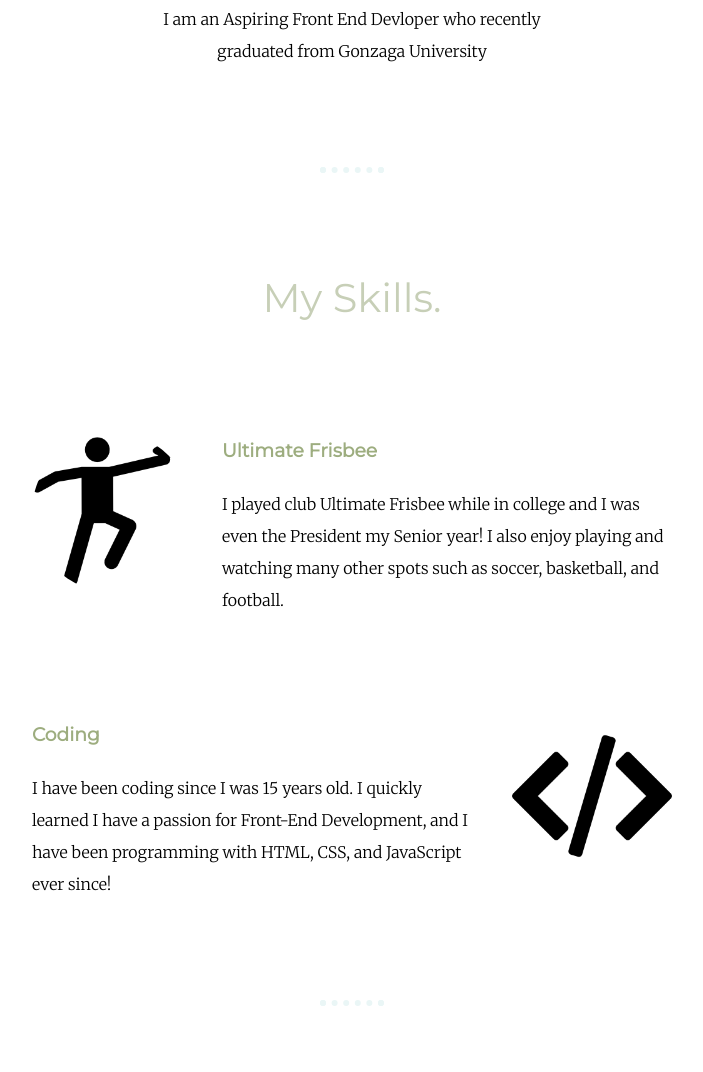
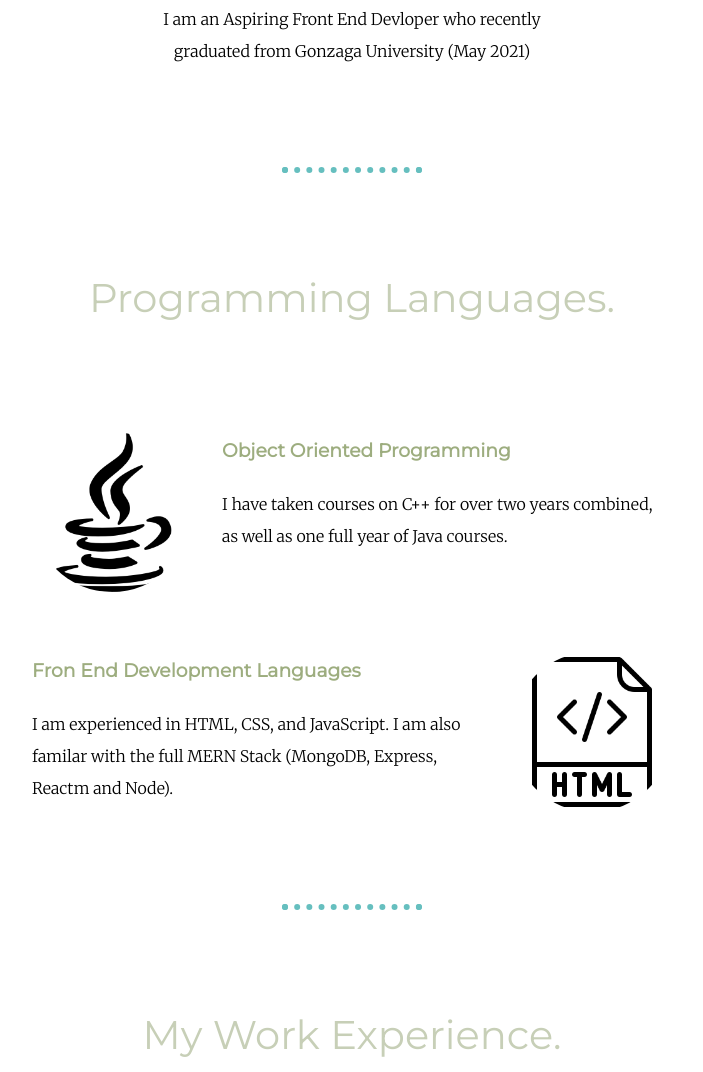
Before and after one commit to afraizer/resumeWebsite, a plain HTML site: page CSS - My Site/index.html in a window 1280 px wide. Shown: the part 1289-2361 px from the top of the page, without its empty margins (288-991 px from the left). Drawn offline with Linux system fonts and the light colour scheme.

Commit message:
Add files via upload

```diff
--- a/CSS - My Site/css/style.css
+++ b/CSS - My Site/css/style.css
@@ -13,16 +13,34 @@ p {
 
 }
 
-#frisbee {
+#testing {
   width: 25%;
   float: left;
   margin-right: 30px;
 }
 
-#code {
+#prototype {
   width: 25%;
   float:right;
   margin-left: 30px;
+}
+
+#java {
+  width: 25%;
+  float: left;
+  margin-right: 30px;
+}
+
+#html {
+  width: 25%;
+  float:right;
+  margin-left: 30px;
+}
+
+#printer {
+  width: 25%;
+  float: left;
+  margin-right: 30px;
 }
 
 h1 {
@@ -57,9 +75,9 @@ a:hover {
 }
 
 hr {
-  border: dotted #eaf6f6 6px;
+  border: dotted #66bfbf 6px;
   border-bottom: none;
-  width: 4%;
+  width: 10%;
   margin: 100px auto;
 }
 
--- a/CSS - My Site/index.html
+++ b/CSS - My Site/index.html
@@ -24,23 +24,54 @@
     <div class="profile">
       <img class="photos" src="img/AmyPhoto.jpg" alt="">
       <h2>Hello.</h2>
-      <p class="intro">I am an Aspiring Front End Devloper who recently graduated from Gonzaga University </p>
+      <p class="intro">I am an Aspiring Front End Devloper who recently graduated from Gonzaga University (May 2021)</p>
+    </div>
+    <hr>
+    <div class="courses">
+      <h2>Programming Languages.</h2>
+      <div class="skill-row">
+        <img class="photos" id="java" src="img/java.png" alt="">
+        <h3>Object Oriented Programming</h3>
+        <p>
+          I have taken courses on C++ for over two years combined, as well as one
+          full year of Java courses.
+        </p>
+      </div>
+      <div class="skill-row">
+        <img class="photos" id="html" src="img/html.png" alt="">
+        <h3>Fron End Development Languages</h3>
+        <p>
+          I am experienced in HTML, CSS, and JavaScript. I am also familar with
+          the full MERN Stack (MongoDB, Express, Reactm and Node).
+        </p>
+      </div>
     </div>
     <hr>
     <div class="skills">
-      <h2>My Skills.</h2>
+      <h2>My Work Experience.</h2>
       <div class="skill-row">
-        <img class="photos" id="frisbee" src="img/frisbee.png" alt="">
-        <h3>Ultimate Frisbee</h3>
-        <p>I played club Ultimate Frisbee while in college and I was even the President my Senior year!
-          I also enjoy playing and watching many other spots such as soccer, basketball, and football.</p>
+        <img class="photos" id="testing" src="img/testing.png" alt="">
+        <h3>Software Tester at Lite-Check LLC</h3>
+        <p>	I tested the software changes made by the engineers for the current
+          sprint. I also worked as a technical writer to make sure all of the
+          documentation was up to date. This included pdf files as well as HTML files.
+        </p>
       </div>
       <div class="skill-row">
-        <img class="photos" id="code" src="img/programming-code-signs.png" alt="">
-        <h3>Coding</h3>
-        <p>I have been coding since I was 15 years old. I quickly learned I have
-        a passion for Front-End Development, and I have been programming with HTML, CSS, and JavaScript
-        ever since!</p>
+        <img class="photos" id="prototype" src="img/prototype.png" alt="">
+        <h3>Technical Writer</h3>
+        <p>I worked with a development team for a software company where I created
+        a quiz builder that reads information from a JSON file to create a custom
+        quiz for clients. I attended daily meetings and learned the operations of
+        a software company.</p>
+      </div>
+      <div class="skill-row">
+        <img class="photos" id="printer" src="img/printer.png" alt="">
+        <h3>Lab Asistant at Gonzaga University </h3>
+        <p>	I ensured printers were stocked with toner and paper for all of the
+          computer labs at Gonzaga's School of Engineering and Applied Science
+          buildings. I also replaced hardware on 20+ computers and 30+ laptops.
+        </p>
       </div>
     </div>
     <hr>
```
Also changed, not shown: CSS - My Site/img/html.png (added), CSS - My Site/img/java.png (added), CSS - My Site/img/printer.png (added), CSS - My Site/img/prototype.png (added), CSS - My Site/img/testing.png (added).
